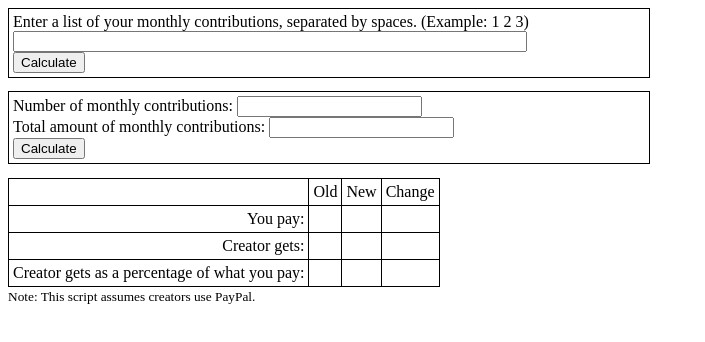
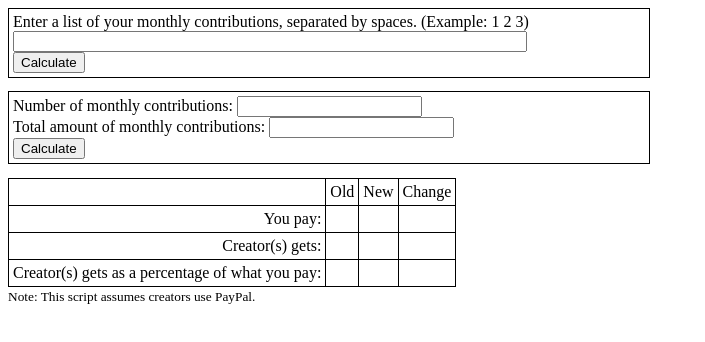
Before and after one commit to net-cat/net-cat.github.io, a plain HTML site: page patreon.html in a window 1280 px wide. Shown: the whole page, without its empty margins (0-705 px from the left). Drawn offline with nearby package versions, Linux system fonts and the light colour scheme.

Commit message:
There are more than one creators.

```diff
--- a/patreon.html
+++ b/patreon.html
@@ -148,14 +148,14 @@ Total amount of monthly contributions:
 </tr>
 
 <tr>
-<td class="col-header">Creator gets:</td>
+<td class="col-header">Creator(s) gets:</td>
 <td id="creator-gets-old"></td>
 <td id="creator-gets-new"></td>
 <td id="creator-gets-change"></td>
 </tr>
 
 <tr>
-<td class="col-header">Creator gets as a percentage of what you pay:</td>
+<td class="col-header">Creator(s) gets as a percentage of what you pay:</td>
 <td id="creator-gets-percent-old"></td>
 <td id="creator-gets-percent-new"></td>
 <td id="creator-gets-percent-change"></td>
```
